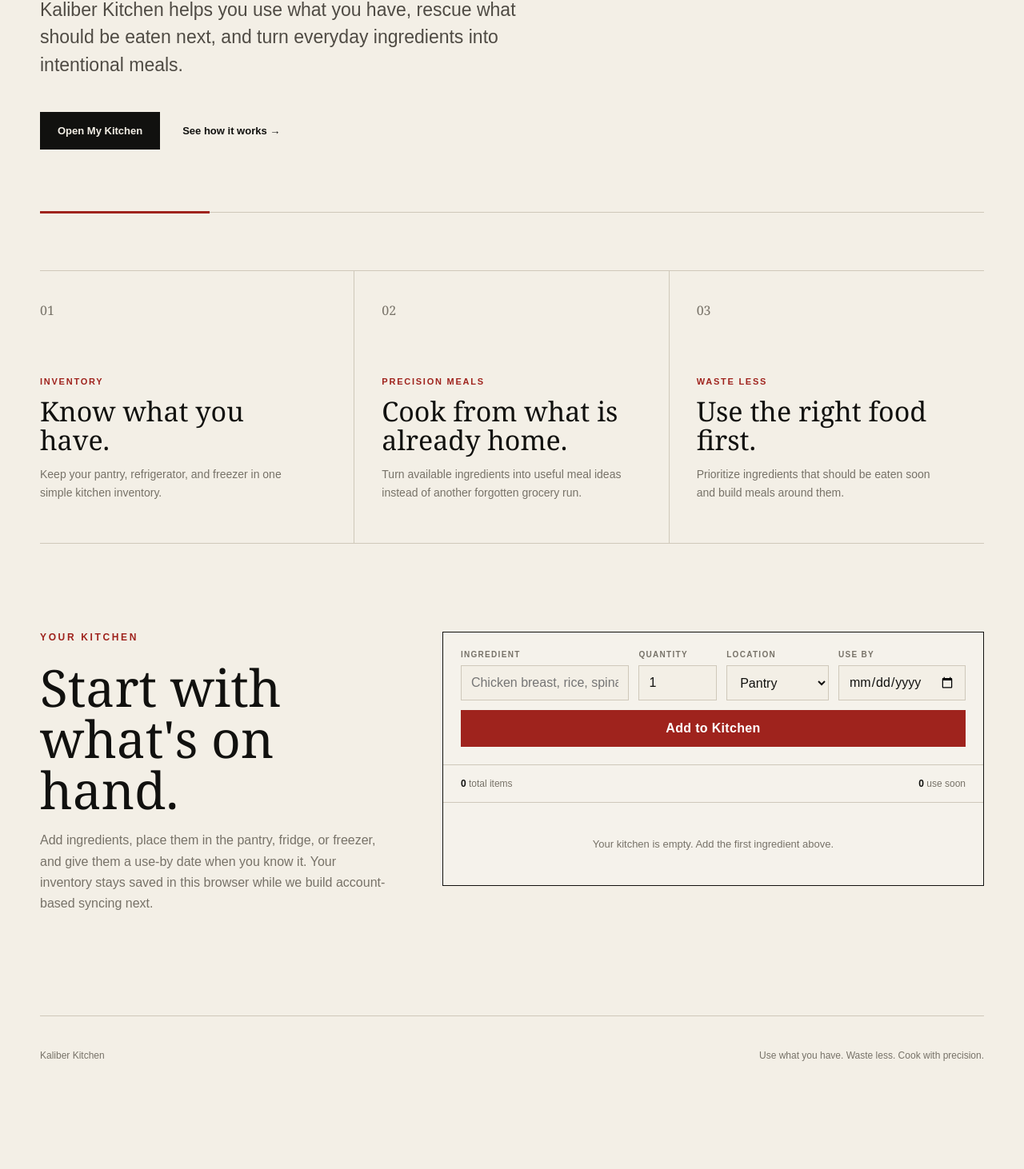
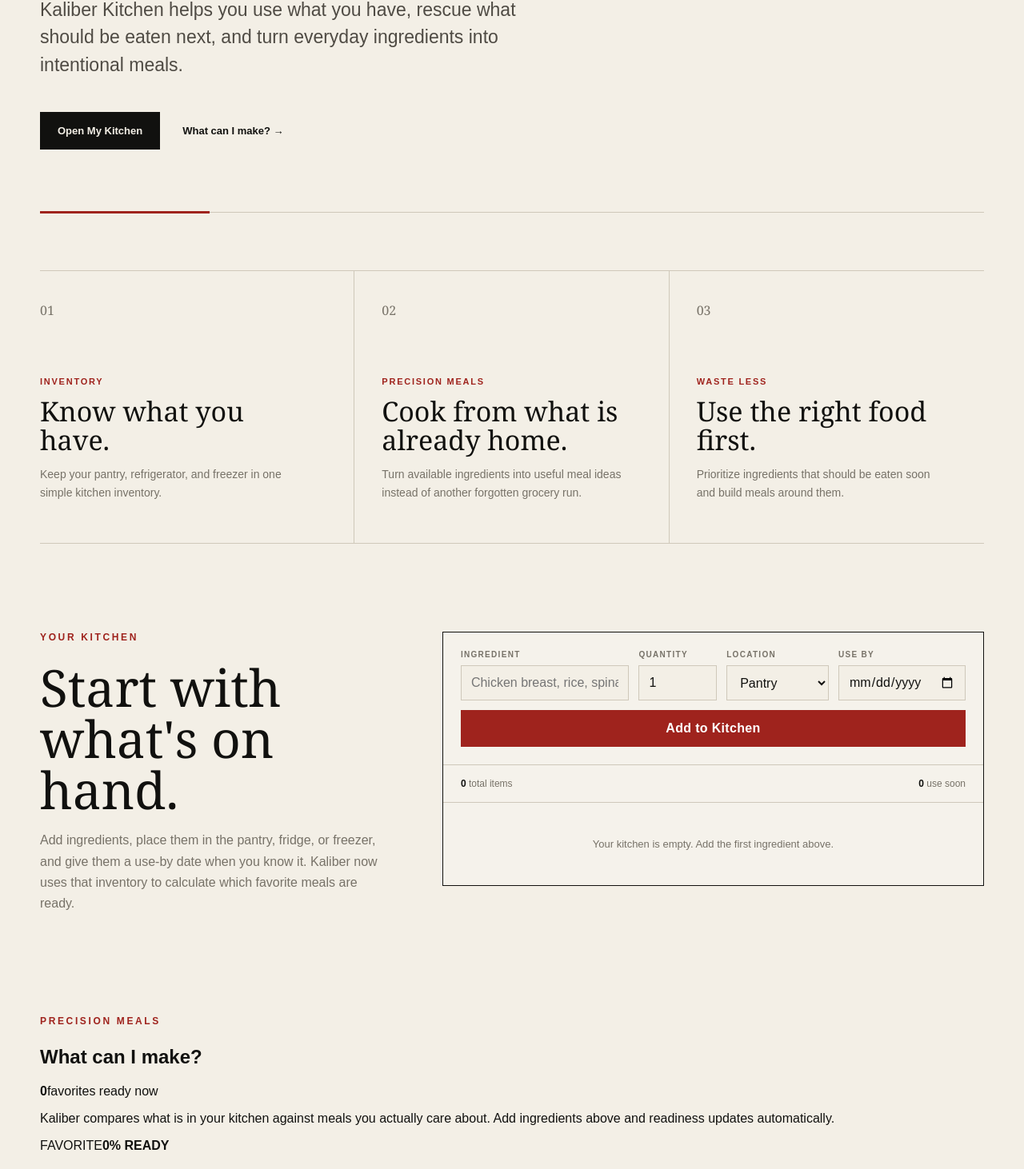
Before and after one commit to Kenneth-Parker/Kaliber-Kitchen, a Next.js app: page / in a window 1280 px wide. Shown: the part 568-2030 px from the top of the page at 80% size. Before the commit the page ends 1938 px from the top, so only its background shows below. Built offline with nearby package versions, Linux system fonts and the light colour scheme.

Commit message:
Connect inventory to precision meals

```diff
--- a/src/app/page.tsx
+++ b/src/app/page.tsx
@@ -1,75 +1,19 @@
 import KitchenInventory from "@/components/KitchenInventory";
+import MealReadiness from "@/components/MealReadiness";
 
 const features = [
-  {
-    eyebrow: "Inventory",
-    title: "Know what you have.",
-    copy: "Keep your pantry, refrigerator, and freezer in one simple kitchen inventory.",
-  },
-  {
-    eyebrow: "Precision Meals",
-    title: "Cook from what is already home.",
-    copy: "Turn available ingredients into useful meal ideas instead of another forgotten grocery run.",
-  },
-  {
-    eyebrow: "Waste Less",
-    title: "Use the right food first.",
-    copy: "Prioritize ingredients that should be eaten soon and build meals around them.",
-  },
+  { eyebrow: "Inventory", title: "Know what you have.", copy: "Keep your pantry, refrigerator, and freezer in one simple kitchen inventory." },
+  { eyebrow: "Precision Meals", title: "Cook from what is already home.", copy: "Turn available ingredients into useful meal ideas instead of another forgotten grocery run." },
+  { eyebrow: "Waste Less", title: "Use the right food first.", copy: "Prioritize ingredients that should be eaten soon and build meals around them." },
 ];
 
 export default function Home() {
-  return (
-    <main>
-      <nav className="nav shell">
-        <a className="brand" href="#top" aria-label="Kaliber Kitchen home">
-          <span className="brandMark">K</span>
-          <span>KALIBER KITCHEN</span>
-        </a>
-        <a className="navAction" href="#kitchen">Enter Kitchen</a>
-      </nav>
-
-      <section className="hero shell" id="top">
-        <p className="kicker">COOKING WITH PRECISION.</p>
-        <h1>Your kitchen already knows what&apos;s for dinner.</h1>
-        <p className="heroCopy">
-          Kaliber Kitchen helps you use what you have, rescue what should be eaten next,
-          and turn everyday ingredients into intentional meals.
-        </p>
-        <div className="heroActions">
-          <a className="primaryButton" href="#kitchen">Open My Kitchen</a>
-          <a className="textLink" href="#how">See how it works →</a>
-        </div>
-        <div className="precisionLine" aria-hidden="true"><span /></div>
-      </section>
-
-      <section className="featureGrid shell" id="how">
-        {features.map((feature, index) => (
-          <article className="featureCard" key={feature.title}>
-            <div className="featureNumber">0{index + 1}</div>
-            <p>{feature.eyebrow}</p>
-            <h2>{feature.title}</h2>
-            <span>{feature.copy}</span>
-          </article>
-        ))}
-      </section>
-
-      <section className="kitchen shell" id="kitchen">
-        <div className="kitchenIntro">
-          <p className="kicker">YOUR KITCHEN</p>
-          <h2>Start with what&apos;s on hand.</h2>
-          <p>
-            Add ingredients, place them in the pantry, fridge, or freezer, and give them a use-by date when you know it.
-            Your inventory stays saved in this browser while we build account-based syncing next.
-          </p>
-        </div>
-        <KitchenInventory />
-      </section>
-
-      <footer className="shell footer">
-        <span>Kaliber Kitchen</span>
-        <span>Use what you have. Waste less. Cook with precision.</span>
-      </footer>
-    </main>
-  );
+  return <main>
+    <nav className="nav shell"><a className="brand" href="#top" aria-label="Kaliber Kitchen home"><span className="brandMark">K</span><span>KALIBER KITCHEN</span></a><div className="navLinks"><a href="#kitchen">Kitchen</a><a href="#meals">Meals</a></div></nav>
+    <section className="hero shell" id="top"><p className="kicker">COOKING WITH PRECISION.</p><h1>Your kitchen already knows what&apos;s for dinner.</h1><p className="heroCopy">Kaliber Kitchen helps you use what you have, rescue what should be eaten next, and turn everyday ingredients into intentional meals.</p><div className="heroActions"><a className="primaryButton" href="#kitchen">Open My Kitchen</a><a className="textLink" href="#meals">What can I make? →</a></div><div className="precisionLine" aria-hidden="true"><span /></div></section>
+    <section className="featureGrid shell" id="how">{features.map((feature,index)=><article className="featureCard" key={feature.title}><div className="featureNumber">0{index+1}</div><p>{feature.eyebrow}</p><h2>{feature.title}</h2><span>{feature.copy}</span></article>)}</section>
+    <section className="kitchen shell" id="kitchen"><div className="kitchenIntro"><p className="kicker">YOUR KITCHEN</p><h2>Start with what&apos;s on hand.</h2><p>Add ingredients, place them in the pantry, fridge, or freezer, and give them a use-by date when you know it. Kaliber now uses that inventory to calculate which favorite meals are ready.</p></div><KitchenInventory /></section>
+    <MealReadiness />
+    <footer className="shell footer"><span>Kaliber Kitchen</span><span>What I have → what can I make? · What I love → what should I have?</span></footer>
+  </main>;
 }
```
